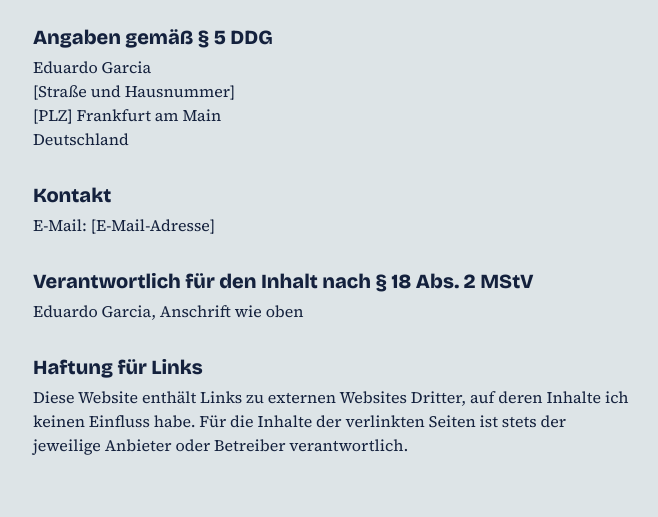
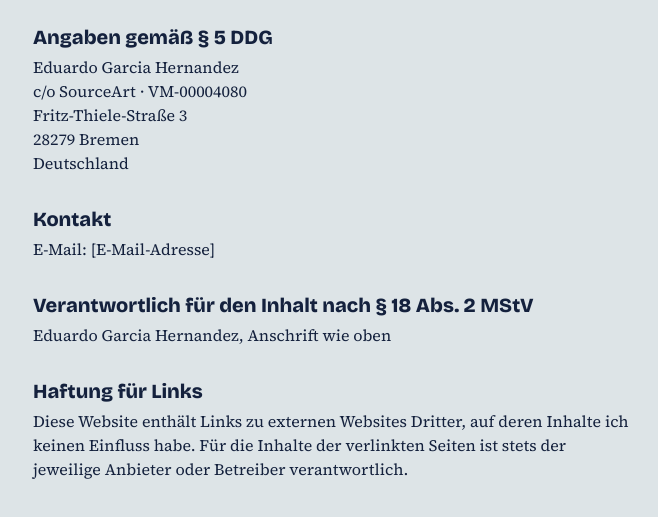
Before and after one commit to datafrankfurt/datafrankfurt.github.io, a plain HTML site: page impressum.html in a window 1280 px wide. Shown: the part 155-672 px from the top of the page, without its empty margins (307-965 px from the left). Drawn offline with nearby package versions, Linux system fonts and the light colour scheme.

Commit message:
Add c/o address to Impressum
Co-Authored-By: Claude Opus 5.5 <noreply@anthropic.com>
Claude-Session: https://claude.ai/code/session_01AVoKXNbWUbNmTV3ncBaPKz

```diff
--- a/impressum.html
+++ b/impressum.html
@@ -26,9 +26,10 @@
 
     <h2>Angaben gemäß § 5 DDG</h2>
     <p>
-      Eduardo Garcia<br>
-      <!-- TODO: Straße und Hausnummer -->[Straße und Hausnummer]<br>
-      <!-- TODO: PLZ -->[PLZ] Frankfurt am Main<br>
+      Eduardo Garcia Hernandez<br>
+      c/o SourceArt · VM-00004080<br>
+      Fritz-Thiele-Straße 3<br>
+      28279 Bremen<br>
       Deutschland
     </p>
 
@@ -36,7 +37,7 @@
     <p><!-- TODO: E-Mail-Adresse -->E-Mail: [E-Mail-Adresse]</p>
 
     <h2>Verantwortlich für den Inhalt nach § 18 Abs. 2 MStV</h2>
-    <p>Eduardo Garcia, Anschrift wie oben</p>
+    <p>Eduardo Garcia Hernandez, Anschrift wie oben</p>
 
     <h2>Haftung für Links</h2>
     <p>Diese Website enthält Links zu externen Websites Dritter, auf deren Inhalte ich keinen Einfluss habe. Für die Inhalte der verlinkten Seiten ist stets der jeweilige Anbieter oder Betreiber verantwortlich.</p>
```
